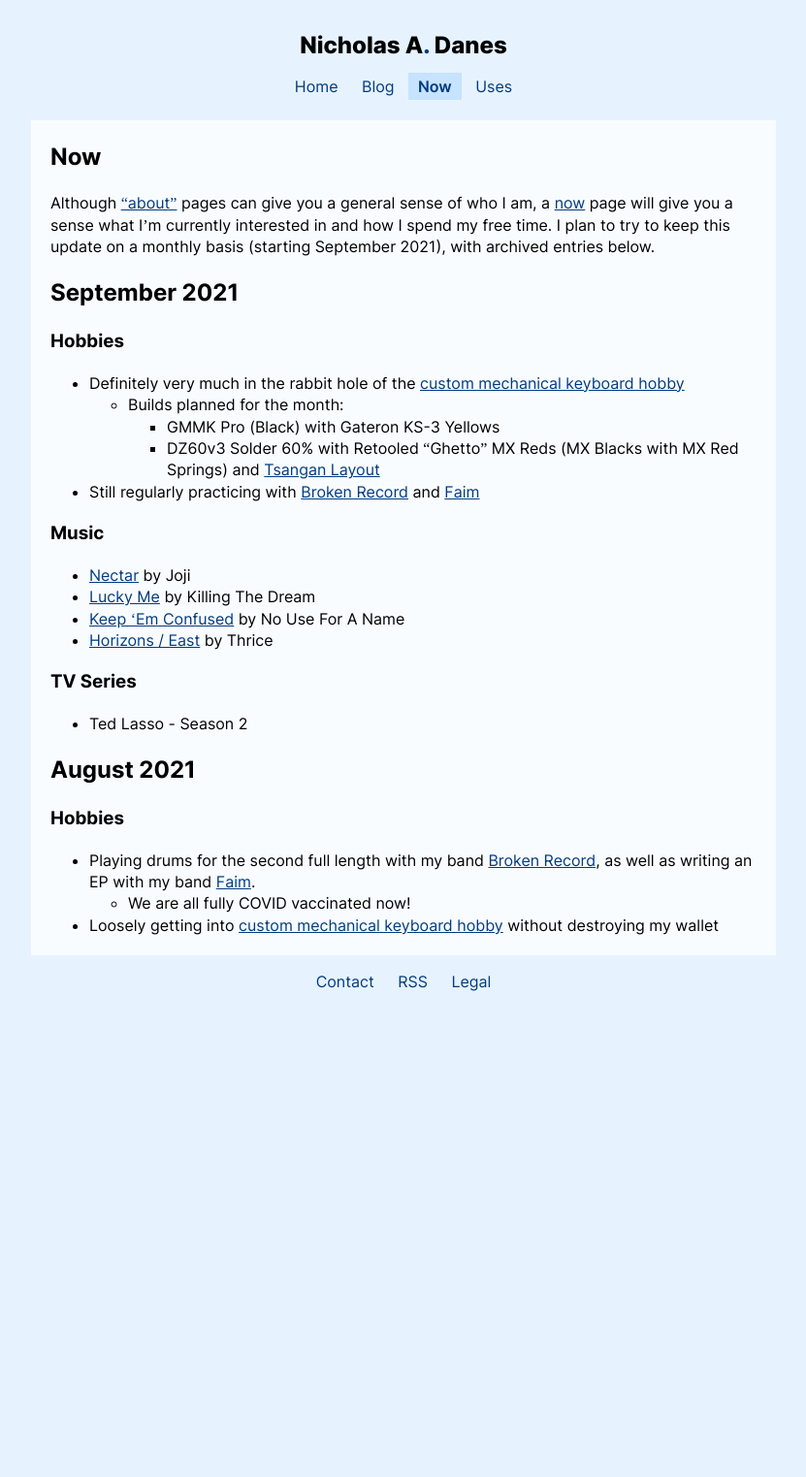
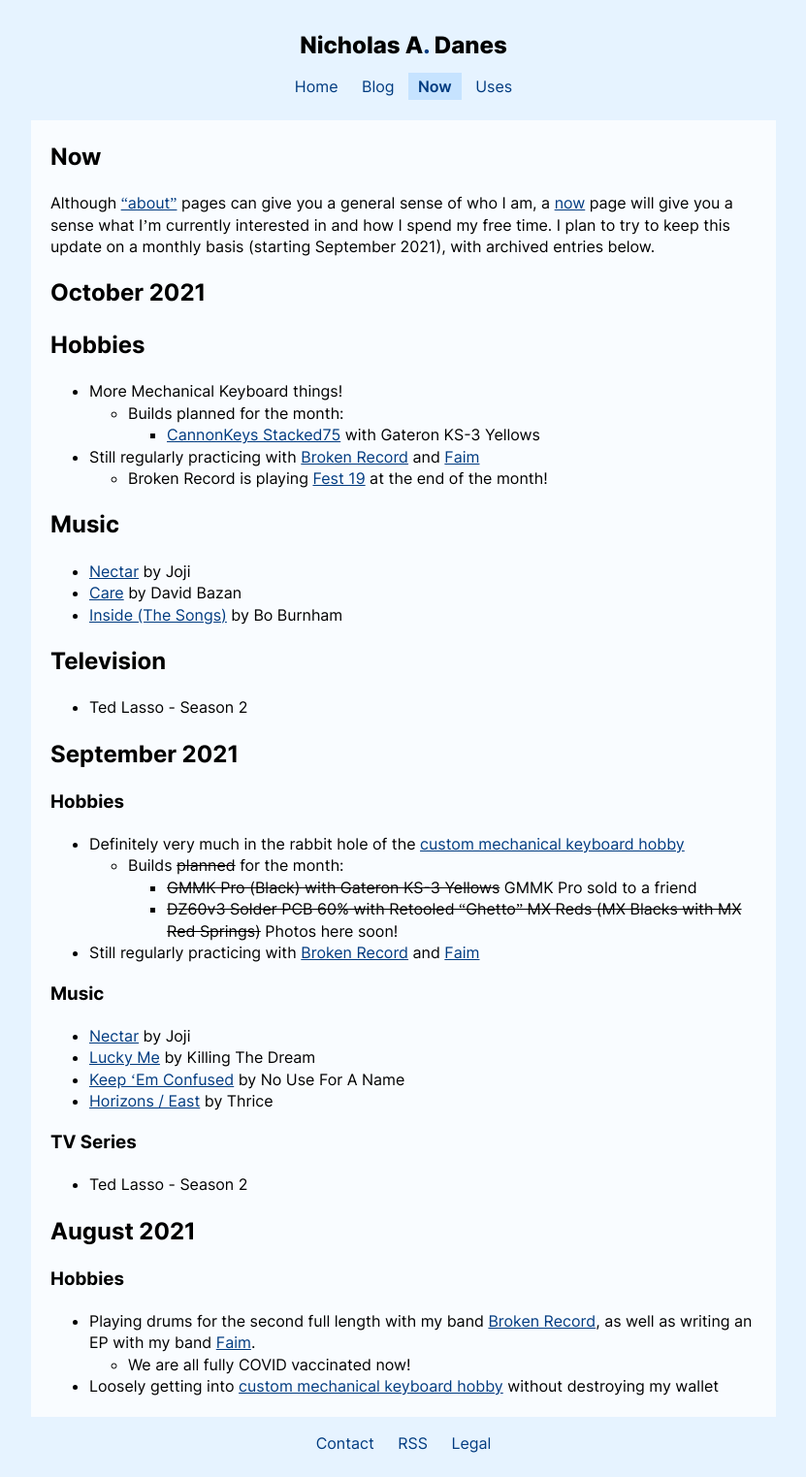
Before and after one commit to danesnick/old_website, a Jekyll site: the page built from now.markdown, in a window 1280 px wide. Shown: the whole page at 97% size, without its empty margins (224-1055 px from the left). Built offline with Jekyll 4.4.1, drawn with Linux system fonts in a browser that asks for light colours; before the commit the page ends 1048 px from its top, so only the background shows below that.

Commit message:
Updated now page

```diff
--- a/now.markdown
+++ b/now.markdown
@@ -6,14 +6,33 @@
 # Now
 Although ["about"](/) pages can give you a general sense of who I am, a [now](https://nownownow.com/about) page will give you a sense what I'm currently interested in and how I spend my free time. I plan to try to keep this update on a monthly basis (starting September 2021), with archived entries below.
 
+## October 2021
+
+## Hobbies
+* More Mechanical Keyboard things!
+	+ Builds planned for the month:
+		- [CannonKeys Stacked75](https://cannonkeys.com/collections/keyboard-kits/products/stacked75-keyboard-kit) with Gateron KS-3 Yellows
+
+* Still regularly practicing with [Broken Record](https://brokenrecordisaband.com) and [Faim](https://faim.bandcamp.com)
+	+ Broken Record is playing [Fest 19](https://thefestfl.com/) at the end of the month!
+
+
+## Music
+* [Nectar](https://shop.jojimusic.com/products/nectar-digital-album) by Joji
+* [Care](https://davidbazan.bandcamp.com/album/care) by David Bazan
+* [Inside (The Songs)](https://us.7digital.com/artist/bo-burnham/release/inside-the-songs-explicit-16438118?f=20%2C19%2C12%2C16%2C17%2C9%2C2) by Bo Burnham
+
+## Television
+* Ted Lasso - Season 2
+
 ## September 2021
 
 ### Hobbies
 
 * Definitely very much in the rabbit hole of the [custom mechanical keyboard hobby](https://paramountkeeb.com/pages/what-are-custom-keyboards)
-	+ Builds planned for the month:
-		- GMMK Pro (Black) with Gateron KS-3 Yellows
-		- DZ60v3 Solder 60% with Retooled "Ghetto" MX Reds (MX Blacks with MX Red Springs) and [Tsangan Layout](https://1upkeyboards.com/wp-content/uploads/2019/01/PCB-60-HS-TSA-layouts-1080x1080.jpg)
+	+ Builds ~~planned~~ for the month:
+		- ~~GMMK Pro (Black) with Gateron KS-3 Yellows~~ GMMK Pro sold to a friend
+		- ~~DZ60v3 Solder PCB 60% with Retooled "Ghetto" MX Reds (MX Blacks with MX Red Springs)~~ Photos here soon!
 * Still regularly practicing with [Broken Record](https://brokenrecordisaband.com) and [Faim](https://faim.bandcamp.com)
 
 ### Music
```
